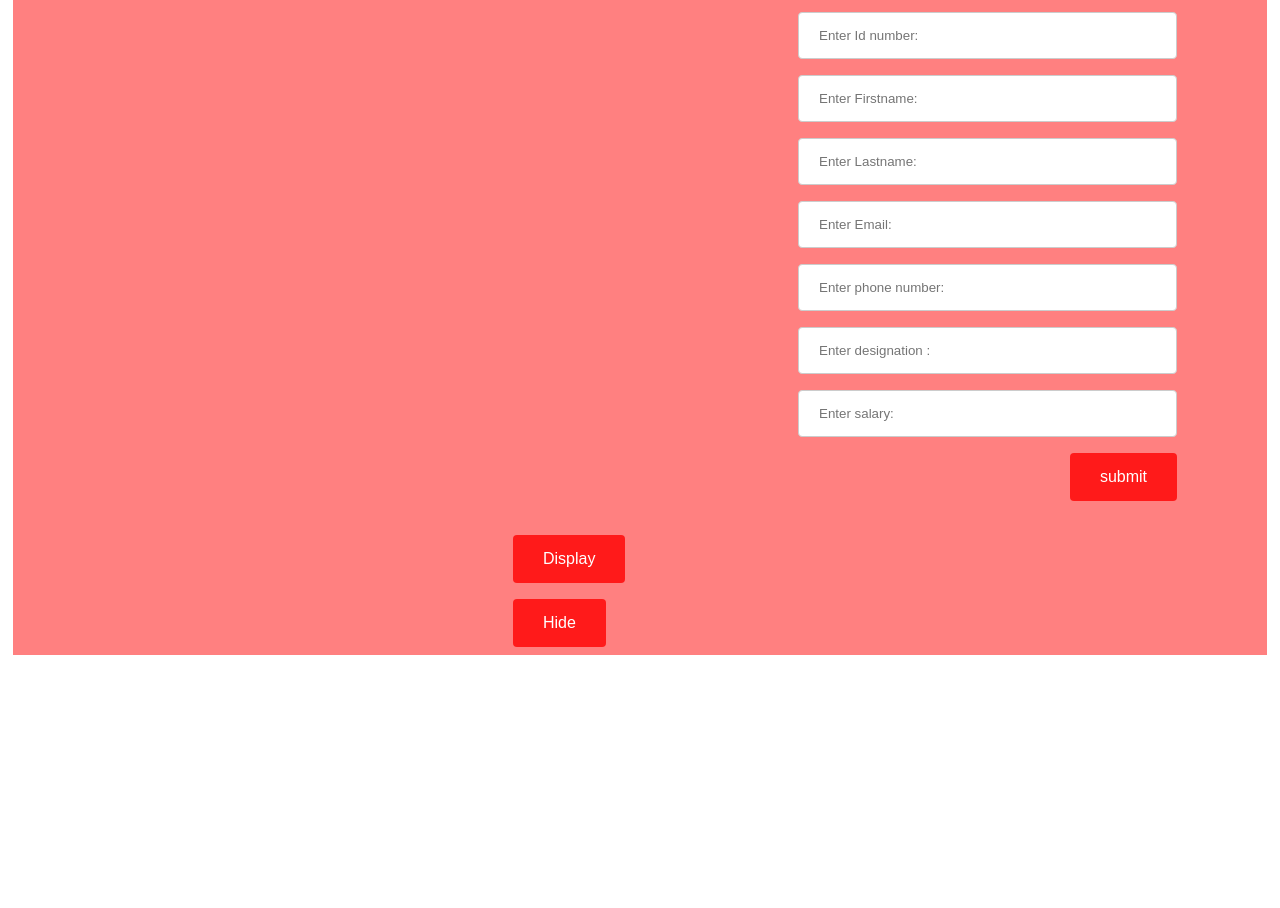
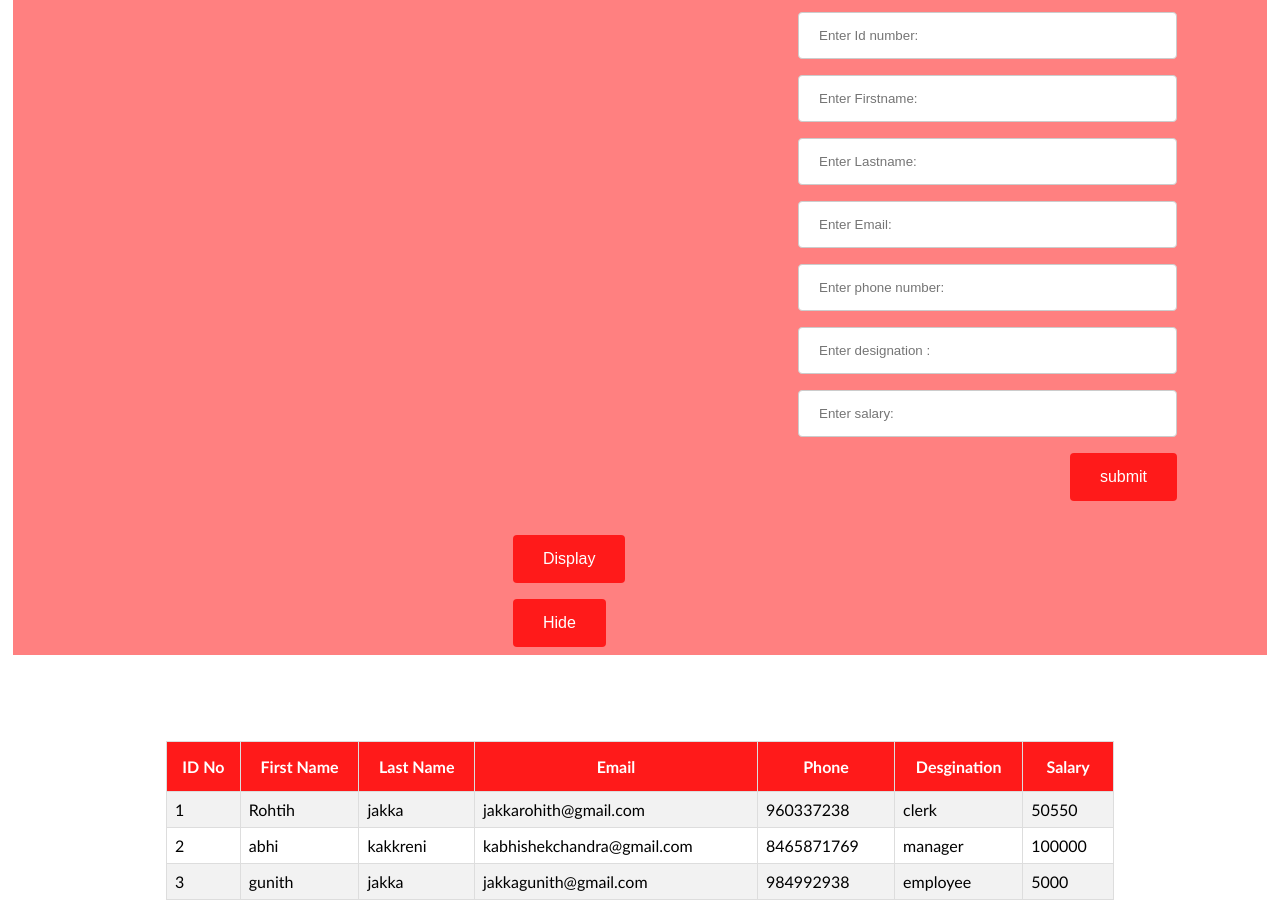
Before and after one commit to Jakkarohith/Week-2, a plain HTML site: page EmployeeTypeScript/index.html in a window 1280 px wide. Shown: the part 103-1011 px from the top of the page. Before the commit the page ends 852 px from the top, so only its background shows below. Drawn offline with Linux system fonts and the light colour scheme.

Commit message:
Update index.html

```diff
--- a/EmployeeTypeScript/index.html
+++ b/EmployeeTypeScript/index.html
@@ -111,6 +111,6 @@
             </table>
         </center>
     </div>
-    <script src="student.js"></script>
+    <script src="employee.js"></script>
 </body>
 </html>
```
